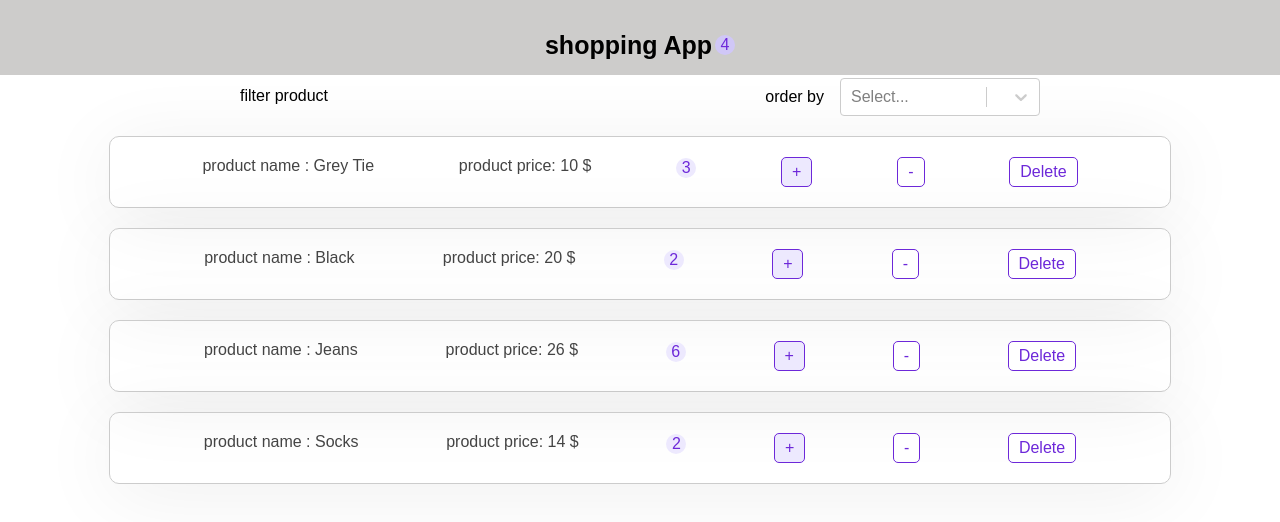
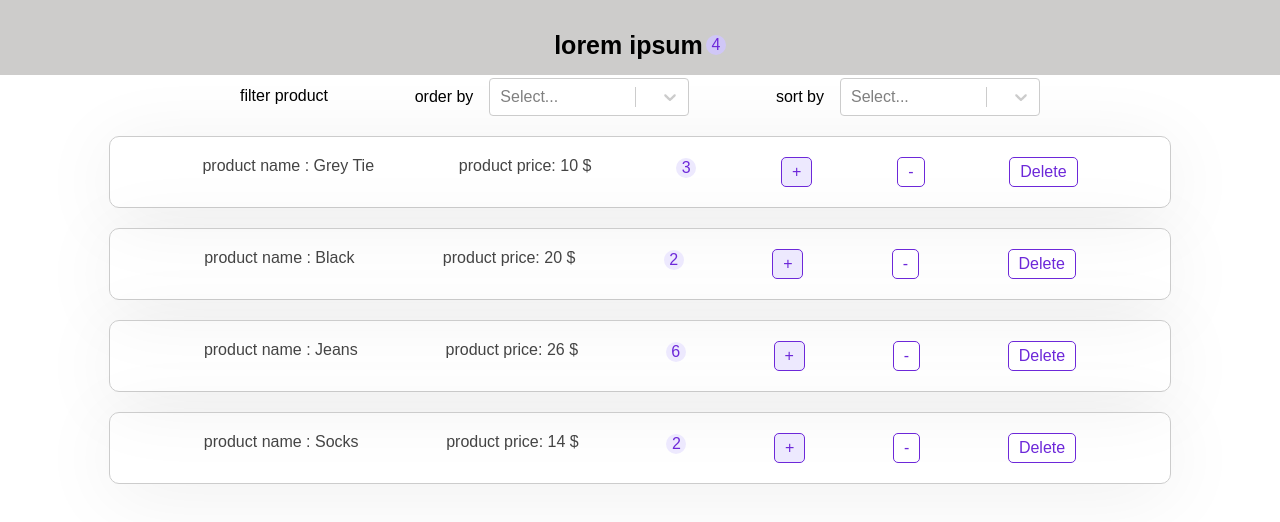
Before and after one commit to MahdiHosseinizade/ProductProject, a React (Create React App) app: page / in a window 1280 px wide. Shown: the top 522 px of the page. Built offline with nearby package versions, Linux system fonts and the light colour scheme.

Commit message:
add Proj

```diff
--- a/package.json
+++ b/package.json
@@ -6,6 +6,7 @@
     "@testing-library/jest-dom": "^5.16.4",
     "@testing-library/react": "^13.3.0",
     "@testing-library/user-event": "^13.5.0",
+    "lodash": "^4.17.21",
     "react": "^18.2.0",
     "react-dom": "^18.2.0",
     "react-icons": "^4.4.0",
--- a/src/components/Filter/Filter.jsx
+++ b/src/components/Filter/Filter.jsx
@@ -14,17 +14,32 @@
     {value:"XLL",label:"XXL"},
 ]
 
+const sortOptions = [
+    {value:"highest",label:"highest"},
+    {value:"lowest",label:"lowest"},
+]
+
 const Filter = () => {
 
     const [value,setValue] = useState("")
+    const [sort,setSort] = useState("")
+
     const dispatch = SetProductsActions()
 
 
     const changeHandler = (selectedOption) =>{
         setValue(selectedOption);
         dispatch({type:"filter",selectedOption:selectedOption})
+        dispatch({type:"sort",selectedOption:sort})
         // console.log(selectedOption);
     }
+
+    const sortHandler = (selectedOption) =>{
+        setSort(selectedOption);
+        dispatch({type:"sort",selectedOption:selectedOption})
+        // console.log(selectedOption);
+    }
+
 
     return (
         <div className={styles.filter}>
@@ -38,6 +53,15 @@
                     className={styles.select}
                 />
             </div>
+            <div className={styles.selectContainer}>
+                <span>sort by</span>
+                <Select
+                    value={sort}
+                    onChange={sortHandler}
+                    options={sortOptions}
+                    className={styles.select}
+                />
+            </div>
         </div>
     );
 }
--- a/src/components/Navbar/Navbar.jsx
+++ b/src/components/Navbar/Navbar.jsx
@@ -5,11 +5,11 @@
 
 const Navbar = () => {
     const products = UseProducts();
-    // console.log(products);
+    // console.log(products.length);
     return (
         <header className={styles.navbar}>
-            <h2>shopping App</h2>
-            <span>{products.length}</span>
+            <h2>lorem ipsum</h2>
+            <span>{products?.length}</span>
         </header>
     );
 }
--- a/src/components/ProductList/ProductList.jsx
+++ b/src/components/ProductList/ProductList.jsx
@@ -8,7 +8,7 @@
     const dispatch = SetProductsActions();
 
     const rendredProduct = () =>{
-        if (products.length === 0) {
+        if (products?.length === 0) {
             return(
                 <div>There is no item in cart</div>
             )
@@ -30,7 +30,7 @@
     }
     return (
         <div>
-            {!products.length == true && <div>Back to shopping</div>}
+            {!products?.length == true && <div>Back to shopping</div>}
             {rendredProduct()}
         </div>
     );
--- a/src/components/Providers/ProductsProviders.jsx
+++ b/src/components/Providers/ProductsProviders.jsx
@@ -1,6 +1,7 @@
 import { createContext, useContext, useReducer } from "react";
 import { productsData } from "../../db/products";
 
+import _ from 'lodash'
 
 const ProductContext = createContext();
 const ProductContextDispacher = createContext();
@@ -56,8 +57,17 @@
                 return updatedProduct;
             }
         }
+        case "sort" :{
+            const value = action.selectedOption.value;
+            const products = [...state];
+            if (value === "lowest") {
+                return _.orderBy(products,["price"],["asc"])
+            }else{
+                return _.orderBy(products,["price"],["desc"])
+            }
+        }
         default:
-            break;
+            return state;
     }
 }
 
--- a/src/index.js
+++ b/src/index.js
@@ -1,6 +1,11 @@
-import React from 'react'
-import ReactDOM from 'react-dom';
-import App from './App';
-import './index.css'
+import React from "react";
+import ReactDOM from "react-dom/client";
+import "./index.css";
+import App from "./App";
 
-ReactDOM.render(<App/>,document.getElementById('root'));
+const root = ReactDOM.createRoot(document.getElementById("root"));
+root.render(
+  <React.StrictMode>
+    <App />
+  </React.StrictMode>
+);
```
Also changed, not shown: 1 other file (tests, documents, lock files or other folders).
